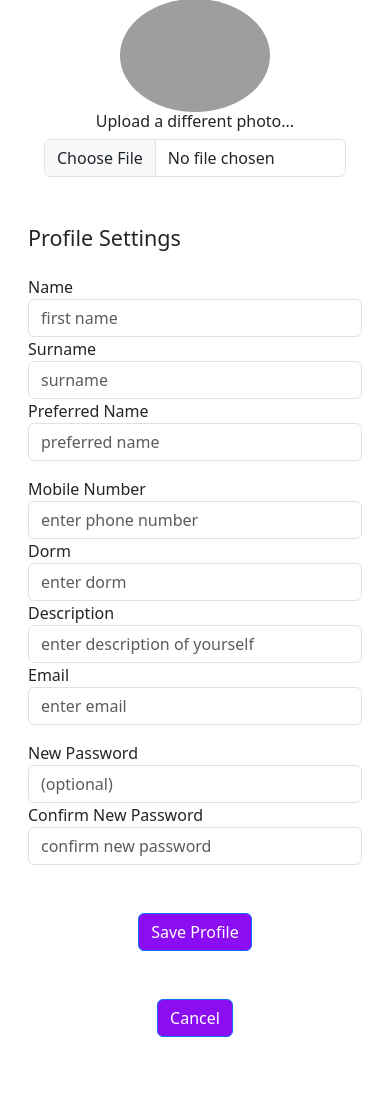
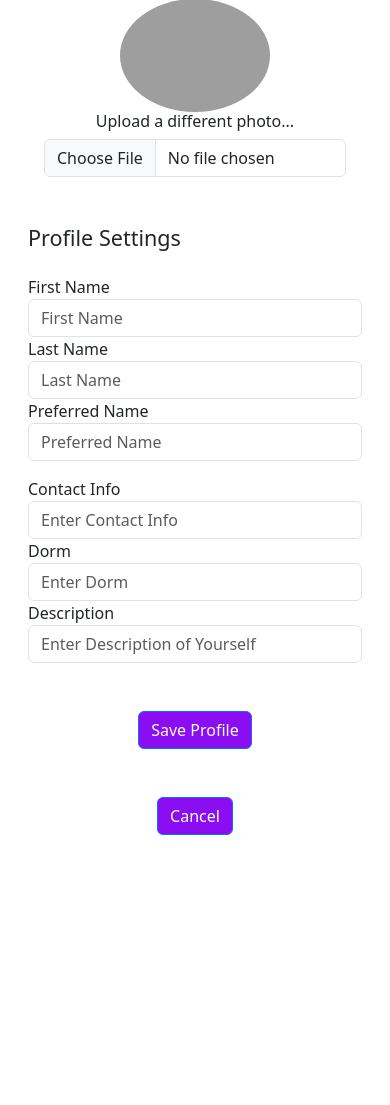
Before and after one commit to joshblecherman/open_door, a Flask app: page /editprofile in a window 390 px wide. Shown: the part 343-1448 px from the top of the page. After the commit the page ends 1178 px from the top, so only its background shows below. Run offline with Flask 3, Linux system fonts and the light colour scheme; the visitor is signed in with stand-in values (Sample User, id 1); grey boxes are pictures that could not be loaded.

Commit message:
changes in edit profile

```diff
--- a/od_app/templates/profile_form.html
+++ b/od_app/templates/profile_form.html
@@ -1,10 +1,13 @@
 <!DOCTYPE html>
 <html>
+
 <head>
     <title>Open Door</title>
-    <link href="https://cdn.jsdelivr.net/npm/bootstrap@5.3.0-alpha3/dist/css/bootstrap.min.css" rel="stylesheet" integrity="sha384-KK94CHFLLe+nY2dmCWGMq91rCGa5gtU4mk92HdvYe+M/SXH301p5ILy+dN9+nJOZ" crossorigin="anonymous">
+    <link href="https://cdn.jsdelivr.net/npm/bootstrap@5.3.0-alpha3/dist/css/bootstrap.min.css" rel="stylesheet"
+        integrity="sha384-KK94CHFLLe+nY2dmCWGMq91rCGa5gtU4mk92HdvYe+M/SXH301p5ILy+dN9+nJOZ" crossorigin="anonymous">
     <link rel="stylesheet" href="./static/home.css">
 </head>
+
 <body>
     <div>
         <div class="top-bar">
@@ -19,7 +22,11 @@
                 <div class="container rounded bg-white mt-5 mb-5">
                     <div class="row">
                         <div class="col-md-3 border-right">
-                        <div class="d-flex flex-column align-items-center text-center p-3 py-5"><img class="rounded-circle mt-5" width="150px" src="https://mdbcdn.b-cdn.net/img/Photos/new-templates/bootstrap-chat/ava3.webp"><h6>Upload a different photo...</h6><input type="file" class="form-control"></div>
+                            <div class="d-flex flex-column align-items-center text-center p-3 py-5"><img
+                                    class="rounded-circle mt-5" width="150px"
+                                    src="https://mdbcdn.b-cdn.net/img/Photos/new-templates/bootstrap-chat/ava3.webp">
+                                <h6>Upload a different photo...</h6><input type="file" class="form-control">
+                            </div>
                         </div>
                         <div class="col-md-5 border-right">
 
@@ -27,22 +34,25 @@
                                 <h4 class="text-right">Profile Settings</h4>
                             </div>
                             <div class="row mt-2">
-                            <div class="col-md-6"><label class="labels">Name</label><input type="text" class="form-control" placeholder="first name" value=""></div>
-                            <div class="col-md-6"><label class="labels">Surname</label><input type="text" class="form-control" value="" placeholder="surname"></div>
-                            <div class="col-md-6"><label class="labels">Preferred Name</label><input type="text" class="form-control" value="" placeholder="preferred name"></div>
+                                <div class="col-md-6"><label class="labels">First Name</label><input type="text"
+                                        class="form-control" placeholder="First Name" value=""></div>
+                                <div class="col-md-6"><label class="labels">Last Name</label><input type="text"
+                                        class="form-control" value="" placeholder="Last Name"></div>
+                                <div class="col-md-6"><label class="labels">Preferred Name</label><input type="text"
+                                        class="form-control" value="" placeholder="Preferred Name"></div>
                             </div>
                             <div class="row mt-3">
-                            <div class="col-md-12"><label class="labels">Mobile Number</label><input type="text" class="form-control" placeholder="enter phone number" value=""></div>
-                            <div class="col-md-12"><label class="labels">Dorm</label><input type="text" class="form-control" placeholder="enter dorm" value=""></div>
-                            <div class="col-md-12"><label class="labels">Description</label><input type="text" class="form-control" placeholder="enter description of yourself" value=""></div>
-                            <div class="col-md-12"><label class="labels">Email</label><input type="text" class="form-control" placeholder="enter email" value=""></div>
+                                <div class="col-md-12"><label class="labels">Contact Info</label><input type="text"
+                                        class="form-control" placeholder="Enter Contact Info" value=""></div>
+                                <div class="col-md-12"><label class="labels">Dorm</label><input type="text"
+                                        class="form-control" placeholder="Enter Dorm" value=""></div>
+                                <div class="col-md-12"><label class="labels">Description</label><input type="text"
+                                        class="form-control" placeholder="Enter Description of Yourself" value=""></div>
                             </div>
-                        <div class="row mt-3">
-                            <div class="col-md-6"><label class="labels">New Password</label><input type="password" class="form-control" placeholder="(optional)" value=""></div>
-                            <div class="col-md-6"><label class="labels">Confirm New Password</label><input type="password" class="form-control" value="" placeholder="confirm new password"></div>
-                        </div>
-                        <div class="mt-5 text-center"><input class="btn btn-primary profile-button purple-button" type="submit" name="Save Profile" value="Save Profile"/></div>
-                        <div class="mt-5 text-center"><input class="btn btn-primary profile-button purple-button" type="submit" name="Cancel" value="Cancel"/></div>
+                            <div class="mt-5 text-center"><input class="btn btn-primary profile-button purple-button"
+                                    type="submit" name="Save Profile" value="Save Profile" /></div>
+                            <div class="mt-5 text-center"><input class="btn btn-primary profile-button purple-button"
+                                    type="submit" name="Cancel" value="Cancel" /></div>
                         </div>
                     </div>
                 </div>
@@ -50,6 +60,7 @@
         </div>
     </div>
 </body>
+
 </html>
 
 
```
Lines whose indentation alone changed are shown as unchanged.
